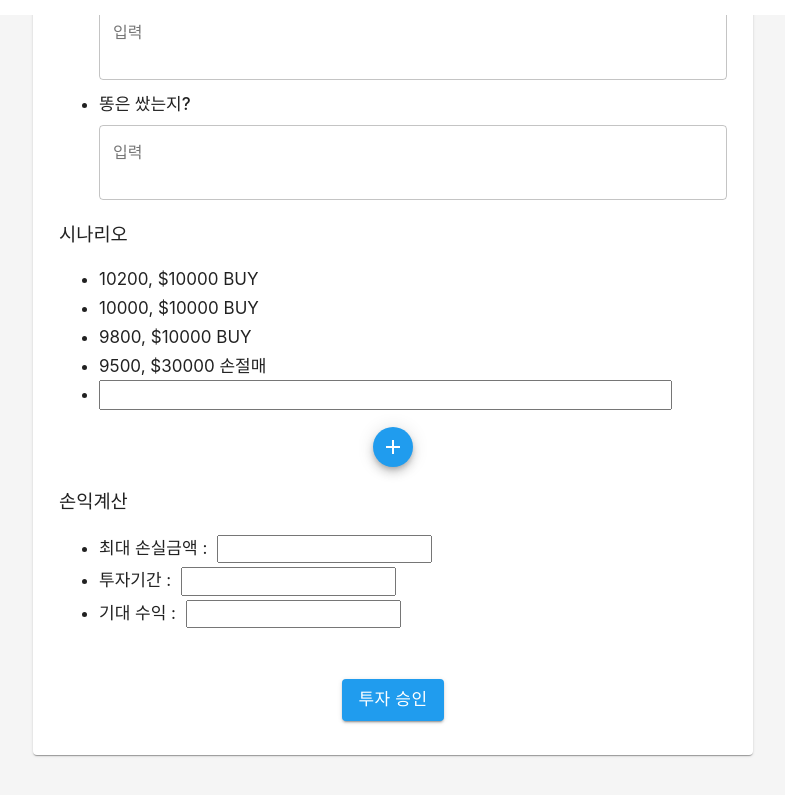
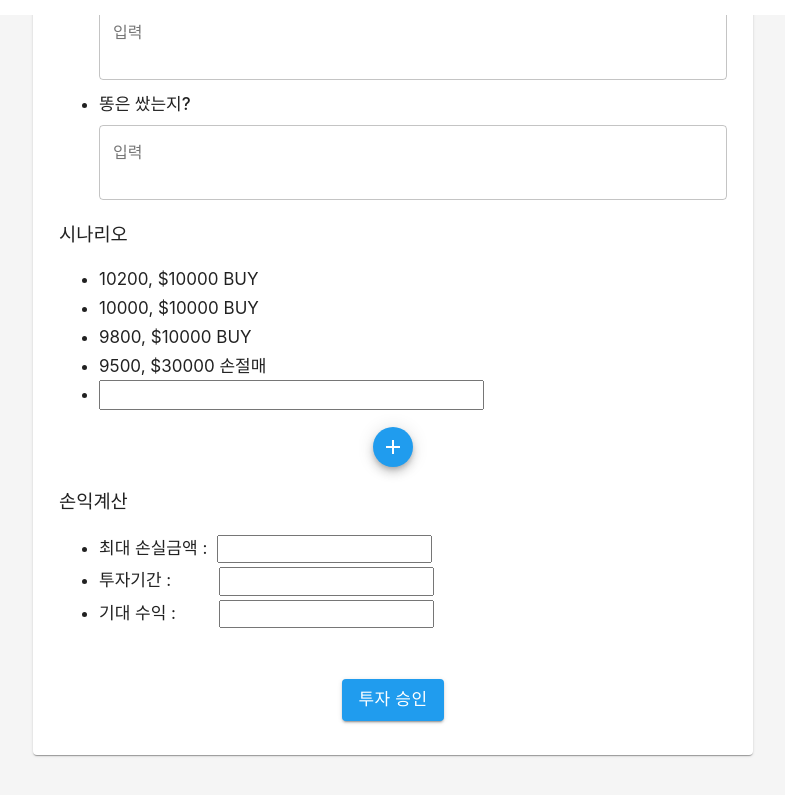
Before and after one commit to freewizard20/boilerplate, a React (Create React App) app: page /input in a window 1280 px wide. Shown: the part 785-1580 px from the top of the page, without its empty margins (247-1032 px from the left). Built offline with nearby package versions, Linux system fonts and the light colour scheme.

Commit message:
refactored some code

```diff
--- a/src/components/feedback/Feedback.js
+++ b/src/components/feedback/Feedback.js
@@ -1,27 +1,47 @@
-import React from 'react';
-import { makeStyles } from '@material-ui/core/styles';
-import Card from '@material-ui/core/Card';
-import CardActions from '@material-ui/core/CardActions';
-import CardContent from '@material-ui/core/CardContent';
-import Button from '@material-ui/core/Button';
-import Typography from '@material-ui/core/Typography';
+import React from "react";
+import { makeStyles } from "@material-ui/core/styles";
+import Card from "@material-ui/core/Card";
+import CardActions from "@material-ui/core/CardActions";
+import CardContent from "@material-ui/core/CardContent";
+import Button from "@material-ui/core/Button";
+import Typography from "@material-ui/core/Typography";
+import Container from "@material-ui/core/Container";
+import Divider from "@material-ui/core/Divider";
+import CreateIcon from "@material-ui/icons/Create";
+import TextField from "@material-ui/core/TextField";
+import Fab from "@material-ui/core/Fab";
+import AddIcon from "@material-ui/icons/Add";
 
 const useStyles = makeStyles({
   root: {
     minWidth: 275,
     maxWidth: 720,
-        margin: "20px auto"
+    margin: "20px auto",
+    textAlign: "left",
   },
   bullet: {
-        display: 'inline-block',
-        margin: '0 2px',
-        transform: 'scale(0.8)',
+    display: "inline-block",
+    margin: "0 2px",
+    transform: "scale(0.8)",
   },
   title: {
     fontSize: 14,
   },
   pos: {
     marginBottom: 12,
+  },
+  settings: {
+    position: "relative",
+    top: "3.5px",
+    left: "-2px",
+    color: "#209cee",
+    borderRadius: "50%",
+    backgroundColor: "white",
+    border: "none",
+  },
+  margin: {
+    margin: "auto",
+    display: "block",
   },
 });
 
@@ -32,9 +52,11 @@ export default function SimpleCard() {
     <>
       <Card className={classes.root}>
         <CardContent>
-                    <Typography variant="h5" component="p">
-                        피드백
-                    </Typography>
+          <div className="my-container">
+            <h2 className="title">사후평가</h2>
+            <h3 className="subtitle">진행중 거래</h3>
+            <h3 className="subtitle">완료된 거래</h3>
+          </div>
         </CardContent>
       </Card>
     </>
--- a/src/components/input/Input.js
+++ b/src/components/input/Input.js
@@ -1,29 +1,29 @@
-import React from 'react';
-import { makeStyles } from '@material-ui/core/styles';
-import Card from '@material-ui/core/Card';
-import CardActions from '@material-ui/core/CardActions';
-import CardContent from '@material-ui/core/CardContent';
-import Button from '@material-ui/core/Button';
-import Typography from '@material-ui/core/Typography';
-import Container from '@material-ui/core/Container';
-import Divider from '@material-ui/core/Divider';
-import CreateIcon from '@material-ui/icons/Create';
-import TextField from '@material-ui/core/TextField';
-import Fab from '@material-ui/core/Fab';
-import AddIcon from '@material-ui/icons/Add';
-import './input.css';
+import React from "react";
+import { makeStyles } from "@material-ui/core/styles";
+import Card from "@material-ui/core/Card";
+import CardActions from "@material-ui/core/CardActions";
+import CardContent from "@material-ui/core/CardContent";
+import Button from "@material-ui/core/Button";
+import Typography from "@material-ui/core/Typography";
+import Container from "@material-ui/core/Container";
+import Divider from "@material-ui/core/Divider";
+import CreateIcon from "@material-ui/icons/Create";
+import TextField from "@material-ui/core/TextField";
+import Fab from "@material-ui/core/Fab";
+import AddIcon from "@material-ui/icons/Add";
+import "./input.css";
 
 const useStyles = makeStyles({
   root: {
     minWidth: 275,
     maxWidth: 720,
     margin: "20px auto",
-        textAlign: "left"
+    textAlign: "left",
   },
   bullet: {
-        display: 'inline-block',
-        margin: '0 2px',
-        transform: 'scale(0.8)',
+    display: "inline-block",
+    margin: "0 2px",
+    transform: "scale(0.8)",
   },
   title: {
     fontSize: 14,
@@ -38,12 +38,12 @@ const useStyles = makeStyles({
     color: "#209cee",
     borderRadius: "50%",
     backgroundColor: "white",
-        border: "none"
+    border: "none",
   },
   margin: {
     margin: "auto",
-        display: "block"
-    }
+    display: "block",
+  },
 });
 
 export default function SimpleCard() {
@@ -64,14 +64,40 @@ export default function SimpleCard() {
               rows={5}
               variant="outlined"
             />
-                        <h3 className="subtitle">투자원칙 <button className={classes.settings}><CreateIcon /></button></h3>
+            <h3 className="subtitle">
+              투자원칙{" "}
+              <button className={classes.settings}>
+                <CreateIcon />
+              </button>
+            </h3>
             <ul className="principle-list">
-                            <li><button className="principal-item">주식을 절대 얼마 이하로 팔지 마라.</button></li>
-                            <li><button className="principal-item">주식을 절대 얼마 이하로 팔지 마라.</button></li>
-                            <li><button className="principal-item">주식을 절대 얼마 이하로 팔지 마라.</button></li>
-                            <li><button className="principal-item green">확률을 고려하고 손절매해라.</button></li>
+              <li>
+                <button className="principal-item">
+                  주식을 절대 얼마 이하로 팔지 마라.
+                </button>
+              </li>
+              <li>
+                <button className="principal-item">
+                  주식을 절대 얼마 이하로 팔지 마라.
+                </button>
+              </li>
+              <li>
+                <button className="principal-item">
+                  주식을 절대 얼마 이하로 팔지 마라.
+                </button>
+              </li>
+              <li>
+                <button className="principal-item green">
+                  확률을 고려하고 손절매해라.
+                </button>
+              </li>
             </ul>
-                        <h3 className="subtitle">자문자답 <button className={classes.settings}><CreateIcon /></button></h3>
+            <h3 className="subtitle">
+              자문자답{" "}
+              <button className={classes.settings}>
+                <CreateIcon />
+              </button>
+            </h3>
             <ul className="self-list">
               <li>
                 <h4 className="self-list-label">똥은 쌌는지?</h4>
@@ -117,17 +143,42 @@ export default function SimpleCard() {
                 <input className="scenario-input" type="text"></input>
               </li>
             </ul>
-                        <Fab size="small" color="primary" aria-label="add" className={classes.margin}>
+            <Fab
+              size="small"
+              color="primary"
+              aria-label="add"
+              className={classes.margin}
+            >
               <AddIcon style={{ color: "white", marginTop: "6px" }} />
             </Fab>
             <h3 className="subtitle">손익계산</h3>
             <ul className="calculation-list">
-                            <li>최대 손실금액 : &nbsp;<input type="text" className="calculation-input" /></li>
-                            <li>투자기간 : &nbsp;<input type="text" className="calculation-input" /></li>
-                            <li>기대 수익 : &nbsp;<input type="text" className="calculation-input" /></li>
+              <li>
+                최대 손실금액 : &nbsp;
+                <input type="text" className="calculation-input" />
+              </li>
+              <li>
+                투자기간 :
+                &nbsp;&nbsp;&nbsp;&nbsp;&nbsp;&nbsp;&nbsp;&nbsp;&nbsp;
+                <input type="text" className="calculation-input" />
+              </li>
+              <li>
+                기대 수익 : &nbsp;&nbsp;&nbsp;&nbsp;&nbsp;&nbsp;&nbsp;&nbsp;
+                <input type="text" className="calculation-input" />
+              </li>
             </ul>
 
-                        <Button variant="contained" color="primary" style={{ color: "white", fontSize: "17px", margin: "0 auto", display: "block", marginTop: "50px" }}>
+            <Button
+              variant="contained"
+              color="primary"
+              style={{
+                color: "white",
+                fontSize: "17px",
+                margin: "0 auto",
+                display: "block",
+                marginTop: "50px",
+              }}
+            >
               투자 승인
             </Button>
           </div>
--- a/src/components/input/input.css
+++ b/src/components/input/input.css
@@ -1,36 +1,36 @@
-.now-textfield{
-    width: 100%
+.now-textfield {
+  width: 100%;
 }
 
-.self-list-label{
+.self-list-label {
   font-weight: 500;
   font-size: 17px;
   margin-bottom: 10px;
-    margin-top:10px;
+  margin-top: 10px;
 }
 
-.self-textfield{
+.self-textfield {
   width: 100%;
   margin-top: 0px;
 }
 
-.scenario-list{
-    line-height:1.7em;
+.scenario-list {
+  line-height: 1.7em;
   font-size: 17px;
 }
 
-.scenario-input{
+.scenario-input {
   line-height: 1.5em;
-    width: 90%;
+  width: 60%;
   font-size: 16px;
 }
 
-.calculation-list{
+.calculation-list {
   line-height: 1.9em;
   font-size: 17px;
 }
 
-.calculation-input{
+.calculation-input {
   line-height: 1.4em;
   font-size: 16px;
 }
```
Also changed, not shown: src/components/index/Index.js (+11 -11 lines). Lines whose indentation alone changed are shown as unchanged.
